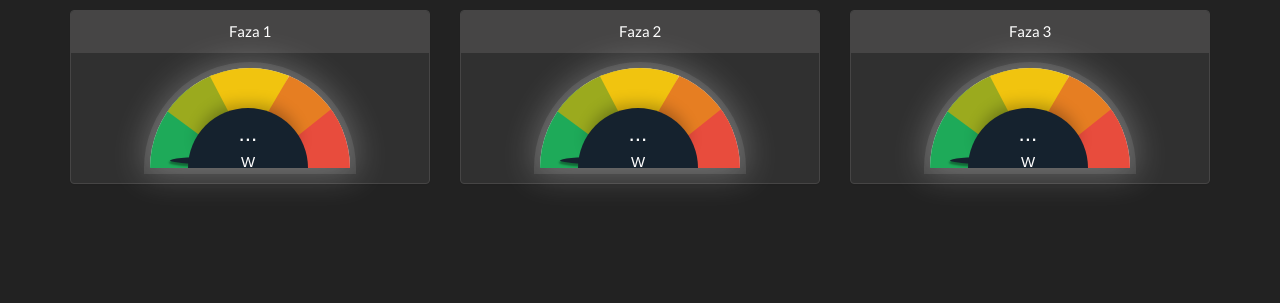
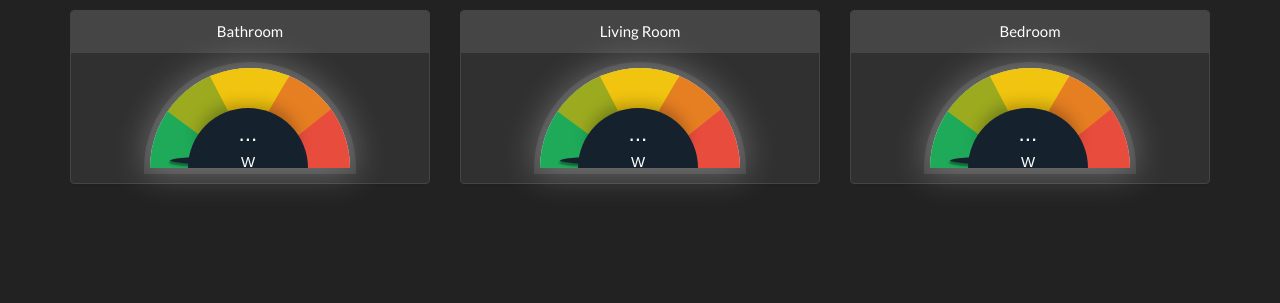
Before and after one commit to ipepe/home-ipepe-pl, a plain HTML site: page index.html in a window 1280 px wide. Drawn offline with Linux system fonts and the light colour scheme; no server answers.

Commit message:
Change names of phases

```diff
--- a/index.html
+++ b/index.html
@@ -15,7 +15,7 @@
     <div class="row">
       <div class="col-sm-4 text-center top-gauge">
         <div class="panel panel-default">
-          <div class="panel-heading">Faza 1</div>
+          <div class="panel-heading">Bathroom</div>
           <center class="panel-body">
             <div class="gauge" id="gauge1">
               <div class="slice-colors">
@@ -33,7 +33,7 @@
       </div>
       <div class="col-sm-4 text-center top-gauge">
         <div class="panel panel-default">
-          <div class="panel-heading">Faza 2</div>
+          <div class="panel-heading">Living Room</div>
           <center class="panel-body">
             <div class="gauge" id="gauge2">
             <div class="slice-colors">
@@ -51,7 +51,7 @@
       </div>
       <div class="col-sm-4 text-center top-gauge">
         <div class="panel panel-default">
-          <div class="panel-heading">Faza 3</div>
+          <div class="panel-heading">Bedroom</div>
           <center class="panel-body">
 
         <div class="gauge" id="gauge3">
```
